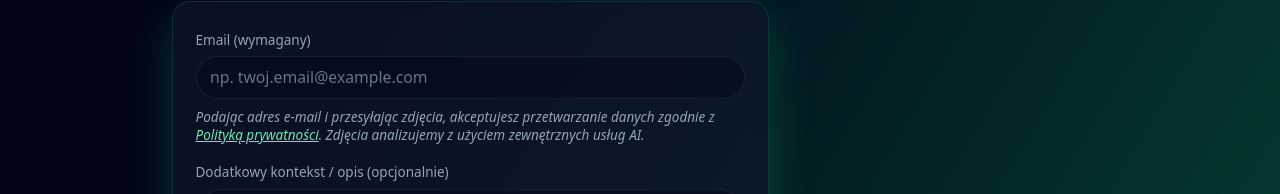
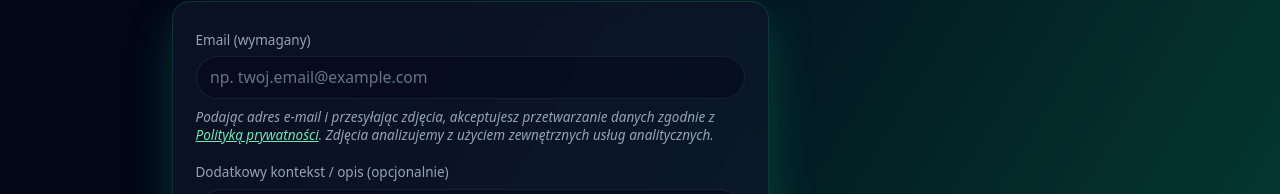
Before and after one commit to dominikjezierski91-blip/legitscore-backend, a Next.js app in the folder frontend/: page /analyze/form in a window 1280 px wide. Shown: the part 1454-1648 px from the top of the page. Built offline with nearby package versions, Linux system fonts and the light colour scheme; no server answers.

Commit message:
copy: usuń wzmiankę o AI w klauzuli przy e-mailu na formularzu

```diff
--- a/frontend/components/analyze/analyze-form.tsx
+++ b/frontend/components/analyze/analyze-form.tsx
@@ -326,7 +326,7 @@ export function AnalyzeForm() {
                   >
                     Polityką prywatności
                   </Link>
-                  . Zdjęcia analizujemy z użyciem zewnętrznych usług AI.
+                  . Zdjęcia analizujemy z użyciem zewnętrznych usług analitycznych.
                 </p>
               </div>
             )}
```
